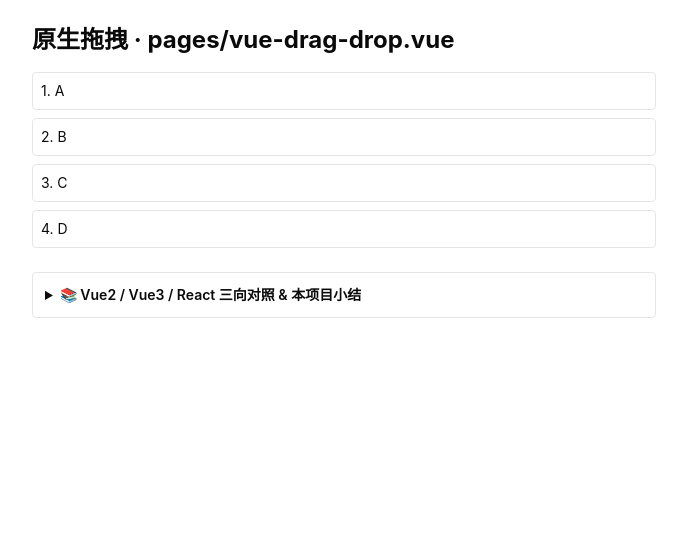
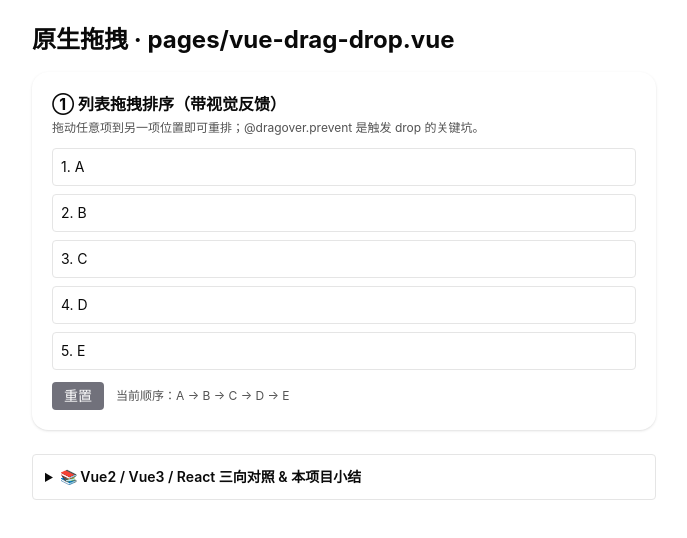
Before and after one commit to 1256807020/social-basic, a Nuxt app: page /vue-drag-drop in a window 1280 px wide. Shown: the top 538 px of the page, without its empty margins (296-983 px from the left). Built offline with nearby package versions, Linux system fonts and the light colour scheme.

Commit message:
feat(vue-drag-drop): 补全完整示例（拖拽视觉反馈 + 重置 + 实时顺序）

```diff
--- a/app/pages/vue-drag-drop.vue
+++ b/app/pages/vue-drag-drop.vue
@@ -9,35 +9,61 @@
 // ───────────────────────────────────────────────────────────
 import { ref } from 'vue'
 
-const items = ref(['A', 'B', 'C', 'D'])
-const dragIndex = ref<number | null>(null)
+// 🔧 固定写法：draggable 元素 + @dragstart 记源下标 + @dragover.prevent（关键：不 prevent 就不触发 drop）+ @drop 交换数组
+const initial = ['A', 'B', 'C', 'D', 'E']
+const items = ref<string[]>([...initial])
+const dragIndex = ref<number | null>(null) // 正在拖的元素下标
+const overIndex = ref<number | null>(null) // 当前悬停的放置目标下标（用于高亮）
+
 function onDrop(to: number) {
   if (dragIndex.value === null) return
   const arr = [...items.value]
-  const [moved] = arr.splice(dragIndex.value, 1)
-  arr.splice(to, 0, moved)
+  const moved = arr.splice(dragIndex.value, 1)[0] // 先从原位置取出
+  if (moved === undefined) return
+  arr.splice(to, 0, moved) // 再插入目标位置（支持任意位置，不止相邻）
   items.value = arr
   dragIndex.value = null
+  overIndex.value = null
 }
-// 👉 练习：让列表可在任意两项间拖拽排序（本例已实现相邻交换，扩展为任意位置）
+function reset() {
+  items.value = [...initial]
+  dragIndex.value = null
+  overIndex.value = null
+}
+// 👉 练习：拖动时给目标项加高亮（overIndex 已实现）；进阶可做「跨两个列表互相拖拽」——
+// 思路：再建一个 listB，@drop 时判断来源容器，把元素从 A 移到 B（原生 DnD 经典场景）。
 </script>
 
 <template>
   <main class="mx-auto max-w-2xl space-y-4 p-6">
     <h1 class="text-2xl font-bold">原生拖拽 · pages/vue-drag-drop.vue</h1>
-    <ul class="space-y-2">
+
+    <section class="rounded-2xl bg-white p-5 shadow dark:bg-zinc-900">
+      <h2 class="font-bold">① 列表拖拽排序（带视觉反馈）</h2>
+      <p class="mt-1 text-xs opacity-70">拖动任意项到另一项位置即可重排；@dragover.prevent 是触发 drop 的关键坑。</p>
+      <ul class="mt-3 space-y-2">
         <li
           v-for="(it, i) in items"
           :key="it"
-        class="cursor-move rounded border bg-white p-2 text-sm"
+          class="cursor-move rounded border p-2 text-sm transition"
+          :class="{
+            'opacity-40': dragIndex === i,
+            'ring-2 ring-blue-400': overIndex === i && dragIndex !== i,
+          }"
           draggable="true"
           @dragstart="dragIndex = i"
-        @dragover.prevent
+          @dragover.prevent="overIndex = i"
+          @dragleave="overIndex === i && (overIndex = null)"
           @drop="onDrop(i)"
         >
           {{ i + 1 }}. {{ it }}
         </li>
       </ul>
+      <div class="mt-3 flex items-center gap-3">
+        <button class="rounded bg-zinc-500 px-3 py-1 text-sm text-white" @click="reset">重置</button>
+        <p class="text-xs opacity-70">当前顺序：{{ items.join(' → ') }}</p>
+      </div>
+    </section>
 
     <details class="mt-6 rounded border p-3 text-sm">
       <summary class="cursor-pointer font-semibold">📚 Vue2 / Vue3 / React 三向对照 & 本项目小结</summary>
@@ -56,7 +82,7 @@ function onDrop(to: number) {
           <tr class="border-b"><td class="px-2 py-1">库</td><td class="px-2 py-1">vuedraggable</td><td class="px-2 py-1">dnd-kit</td></tr>
         </tbody>
       </table>
-      <p class="mt-2 text-gray-500">📝 小结：原生 DnD 三框架写法一致；@dragover.prevent（或 onDragOver 调 preventDefault）才能触发 drop 是关键坑。</p>
+      <p class="mt-2 text-gray-500">📝 小结：原生 DnD 三框架写法一致；@dragover.prevent（或 onDragOver 调 preventDefault）才能触发 drop 是关键坑。复杂排序/跨容器拖拽建议 vuedraggable(SortableJS)。</p>
     </details>
   </main>
 </template>
```
Lines whose indentation alone changed are shown as unchanged.
